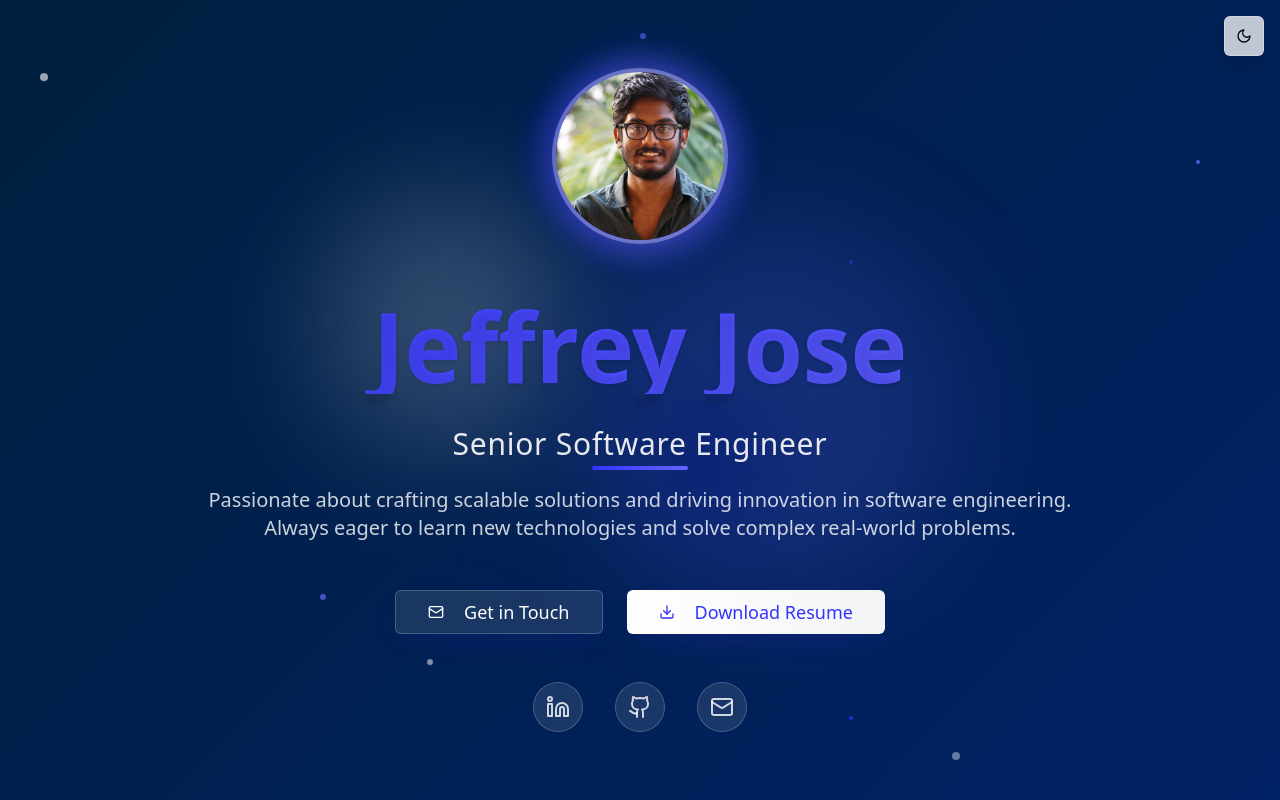
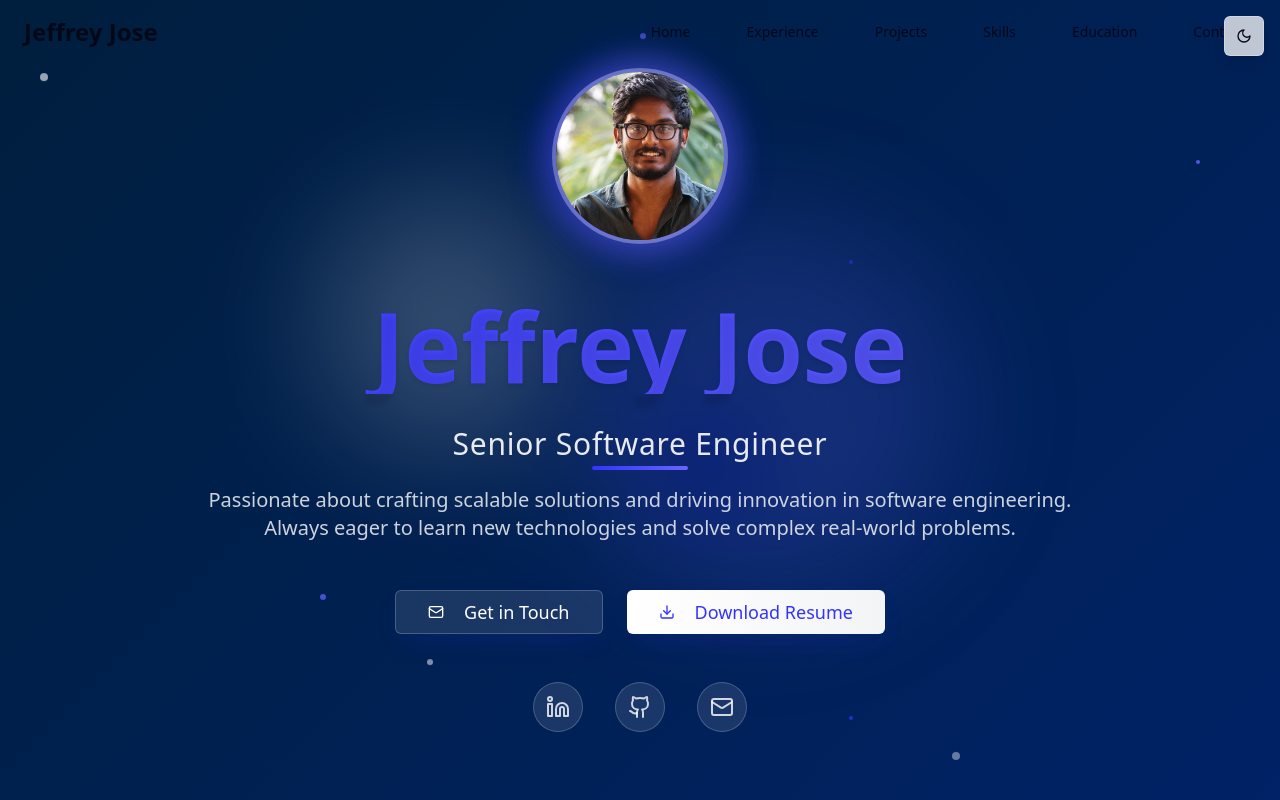
Before and after one commit to jeffreyjose07/jeffreyjose07.github.io, a React (Vite) app: page / in a window 1280 px wide. Shown: the top 800 px of the page. Built offline with nearby package versions, Linux system fonts and the light colour scheme.

Commit message:
feat: add responsive navigation menu with smooth anchor scrolling

```diff
--- /dev/null
+++ b/src/components/Navigation.tsx
@@ -0,0 +1,115 @@
+import { useState, useEffect } from "react";
+import { Menu, X } from "lucide-react";
+
+const Navigation = () => {
+  const [isScrolled, setIsScrolled] = useState(false);
+  const [isMobileMenuOpen, setIsMobileMenuOpen] = useState(false);
+
+  const navItems = [
+    { label: "Home", href: "#hero" },
+    { label: "Experience", href: "#experience" },
+    { label: "Projects", href: "#projects" },
+    { label: "Skills", href: "#skills" },
+    { label: "Education", href: "#education" },
+    { label: "Contact", href: "#contact" }
+  ];
+
+  useEffect(() => {
+    const handleScroll = () => {
+      setIsScrolled(window.scrollY > 50);
+    };
+
+    window.addEventListener("scroll", handleScroll);
+    return () => window.removeEventListener("scroll", handleScroll);
+  }, []);
+
+  const handleNavClick = (href: string) => {
+    setIsMobileMenuOpen(false);
+    const element = document.querySelector(href);
+    if (element) {
+      element.scrollIntoView({
+        behavior: "smooth",
+        block: "start"
+      });
+    }
+  };
+
+  return (
+    <nav className={`fixed top-0 left-0 right-0 z-50 transition-all duration-500 ${
+      isScrolled
+        ? "bg-background/95 backdrop-blur-md shadow-lg border-b border-border/20"
+        : "bg-transparent"
+    }`}>
+      <div className="container mx-auto px-6">
+        <div className="flex items-center justify-between h-16">
+          {/* Logo */}
+          <div className="flex-shrink-0">
+            <a
+              href="#hero"
+              onClick={(e) => {
+                e.preventDefault();
+                handleNavClick("#hero");
+              }}
+              className="text-2xl font-bold text-foreground hover:text-primary transition-colors duration-300"
+            >
+              Jeffrey Jose
+            </a>
+          </div>
+
+          {/* Desktop Navigation */}
+          <div className="hidden md:block">
+            <div className="ml-10 flex items-baseline space-x-8">
+              {navItems.map((item) => (
+                <a
+                  key={item.href}
+                  href={item.href}
+                  onClick={(e) => {
+                    e.preventDefault();
+                    handleNavClick(item.href);
+                  }}
+                  className="text-foreground hover:text-primary px-3 py-2 text-sm font-medium transition-all duration-300 relative group"
+                >
+                  {item.label}
+                  <span className="absolute bottom-0 left-0 w-0 h-0.5 bg-gradient-to-r from-primary to-primary-glow transition-all duration-300 group-hover:w-full"></span>
+                </a>
+              ))}
+            </div>
+          </div>
+
+          {/* Mobile menu button */}
+          <div className="md:hidden">
+            <button
+              onClick={() => setIsMobileMenuOpen(!isMobileMenuOpen)}
+              className="text-foreground hover:text-primary p-2 transition-colors duration-300"
+            >
+              {isMobileMenuOpen ? <X size={24} /> : <Menu size={24} />}
+            </button>
+          </div>
+        </div>
+
+        {/* Mobile Navigation */}
+        {isMobileMenuOpen && (
+          <div className="md:hidden absolute top-16 left-0 right-0 bg-background/95 backdrop-blur-md border-b border-border/20 shadow-lg">
+            <div className="px-2 pt-2 pb-3 space-y-1">
+              {navItems.map((item) => (
+                <a
+                  key={item.href}
+                  href={item.href}
+                  onClick={(e) => {
+                    e.preventDefault();
+                    handleNavClick(item.href);
+                  }}
+                  className="text-foreground hover:text-primary hover:bg-accent block px-3 py-2 text-base font-medium transition-all duration-300 rounded-md"
+                >
+                  {item.label}
+                </a>
+              ))}
+            </div>
+          </div>
+        )}
+      </div>
+    </nav>
+  );
+};
+
+export default Navigation;
--- a/src/index.css
+++ b/src/index.css
@@ -1,6 +1,12 @@
 @tailwind base;
 @tailwind components;
 @tailwind utilities;
+
+/* Smooth scrolling for anchor navigation */
+html {
+  scroll-behavior: smooth;
+  scroll-padding-top: 4rem; /* Account for fixed navigation */
+}
 
 /* Portfolio Design System - Inspired by Lovable's beautiful gradient aesthetics */
 
--- a/src/pages/Index.tsx
+++ b/src/pages/Index.tsx
@@ -1,3 +1,4 @@
+import Navigation from "@/components/Navigation";
 import Hero from "@/components/Hero";
 import Experience from "@/components/Experience";
 import Skills from "@/components/Skills";
@@ -9,6 +10,7 @@ import { ThemeToggle } from "@/components/theme-toggle";
 const Index = () => {
   return (
     <div className="min-h-screen">
+      <Navigation />
       <ThemeToggle />
       <Hero />
       <Experience />
```
